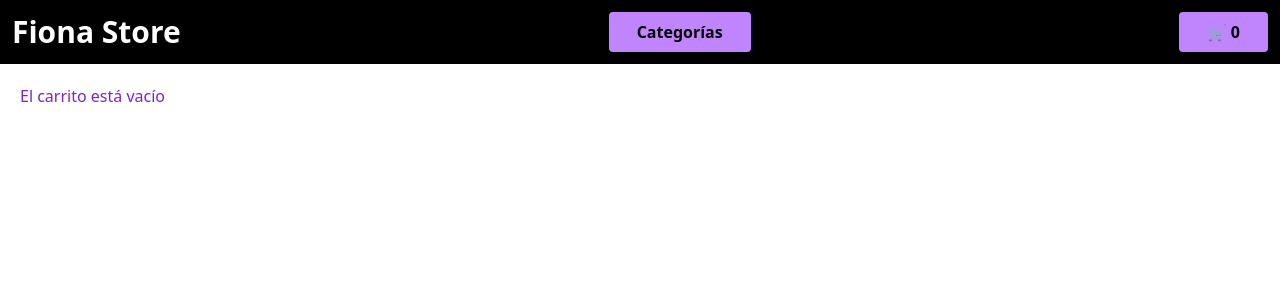
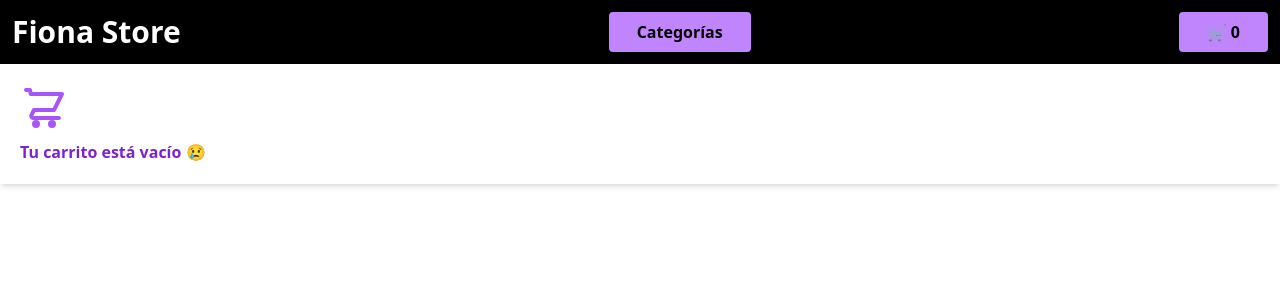
Before and after one commit to FlorenciaAgostinho/ReactFlorenciaAgostinho, a React (Vite) app: page /cart in a window 1280 px wide. Shown: the top 300 px of the page. Built offline with nearby package versions, Linux system fonts and the light colour scheme.

Commit message:
Agregue una card para el carrito vacio

```diff
--- a/src/components/CartContainer.jsx
+++ b/src/components/CartContainer.jsx
@@ -33,7 +33,7 @@ function CartContainer() {
     try {
       const docRef = await addDoc(collection(db, "Orders"), order);
       setOrderId(docRef.id);
-      toast.success(`Compra realizada con ID: ${docRef.id}`);
+      toast.success(`Compra realizada con exito ID: ${docRef.id}`);
       clearCart();
     } catch (error) {
       toast.error("Error al generar la orden");
@@ -42,8 +42,26 @@ function CartContainer() {
   };
 
   if (cart.length === 0 && !orderId) {
-    return <p className="p-5 text-purple-700">El carrito está vacío</p>;
-  }
+  return (
+    <div className="card bg-base-100 shadow-md p-5 items-center">
+      <svg
+        xmlns="http://www.w3.org/2000/svg"
+        className="h-12 w-12 text-purple-500 mb-2"
+        fill="none"
+        viewBox="0 0 24 24"
+        stroke="currentColor"
+      >
+        <path
+          strokeLinecap="round"
+          strokeLinejoin="round"
+          strokeWidth="2"
+          d="M3 3h2l.4 2M7 13h10l4-8H5.4M7 13l-1.35 2.7a1 1 0 00.9 1.3h12.9M16 21a1 1 0 100-2 1 1 0 000 2zm-8 0a1 1 0 100-2 1 1 0 000 2z"
+        />
+      </svg>
+      <p className="text-purple-700 font-semibold">Tu carrito está vacío 😢</p>
+    </div>
+  );
+}
 
   return (
     <div className="p-5">
@@ -107,7 +125,7 @@ function CartContainer() {
 
       {orderId && (
         <p className="mt-4 text-green-600">
-          Tu compra fue registrada con ID: {orderId}
+          Gracias por tu compra! Su numero de ID es: {orderId}
         </p>
       )}
     </div>
```
